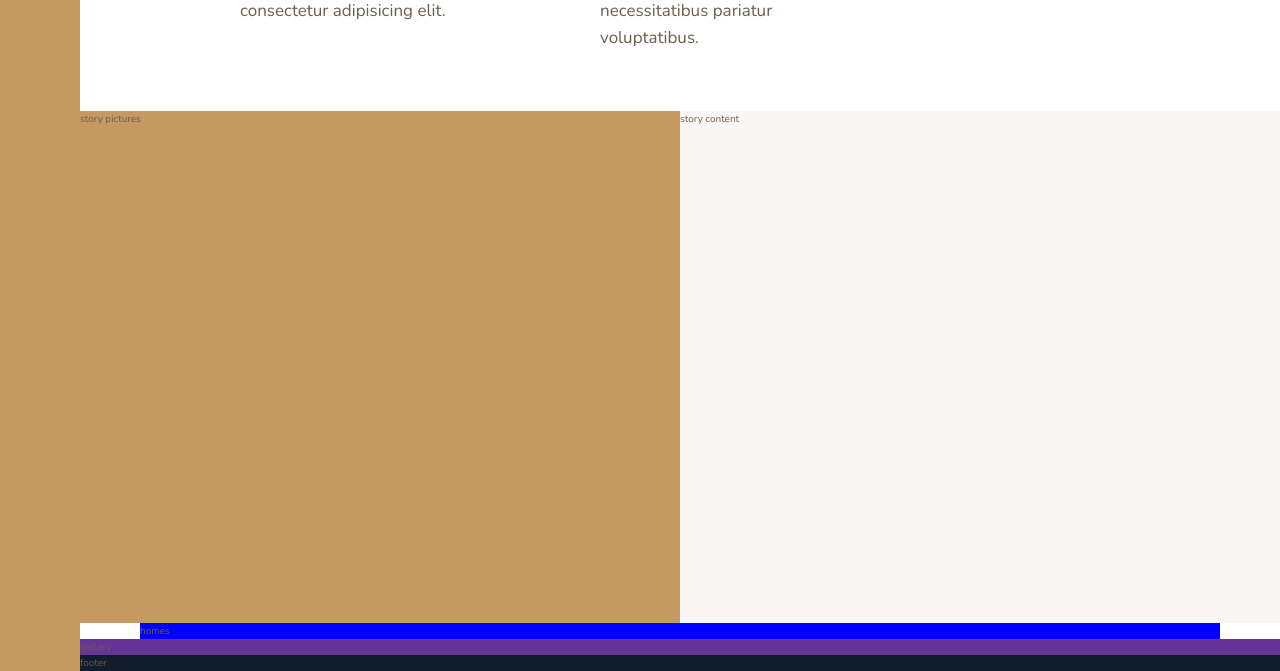
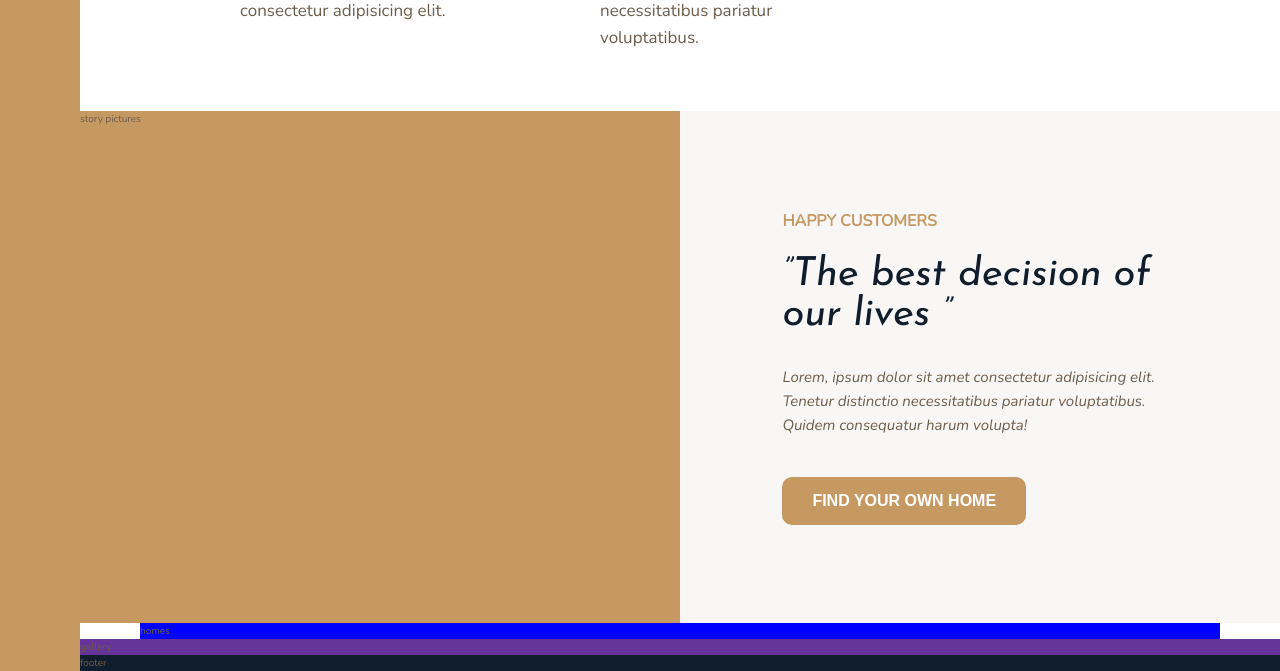
Before and after one commit to salmayaser/Nexter, a website: page index.html in a window 1280 px wide. Shown: the part 1065-1736 px from the top of the page. Drawn offline with nearby package versions, Linux system fonts and the light colour scheme.

Commit message:
adding content is story section

```diff
--- a/index.html
+++ b/index.html
@@ -81,7 +81,18 @@
       </div>
     </div>
     <div class="story__pictures">story pictures</div>
-    <div class="story__content">story content</div>
+    <div class="story__content">
+      <h3 class="heading-3 mb-sm">Happy customers</h3>
+      <h2 class="heading-2 heading-2--dark mb-md">
+        &rdquo;The best decision of our lives &rdquo;
+      </h2>
+      <p class="story__text">
+        Lorem, ipsum dolor sit amet consectetur adipisicing elit. Tenetur
+        distinctio necessitatibus pariatur voluptatibus. Quidem consequatur
+        harum volupta!
+      </p>
+      <button class="btn">Find your own home</button>
+    </div>
     <div class="homes">homes</div>
     <div class="gallary">gallary</div>
     <div class="footer">footer</div>
--- a/sass/_story.scss
+++ b/sass/_story.scss
@@ -7,5 +7,16 @@
   &__content {
     background-color: $color-grey-light-1;
     grid-column: col-start 5 / full-end;
+    padding: 6rem 8vw;
+    display: flex;
+    flex-direction: column;
+    justify-content: center;
+    align-items: flex-start;
+  }
+
+  &__text {
+    font-size: 1.5rem;
+    font-style: italic;
+    margin-bottom: 4rem;
   }
 }
--- a/sass/_typography.scss
+++ b/sass/_typography.scss
@@ -4,12 +4,29 @@
 }
 
 .heading-1 {
+  @extend %heading;
 }
 .heading-2 {
+  @extend %heading;
+  font-size: 4rem;
+  line-height: 1;
+  font-style: italic;
+
+  &--light {
+    color: $font-display;
+  }
+
+  &--dark {
+    color: $color-secondary;
+  }
 }
 .heading-3 {
+  font-size: 1.6rem;
+  color: $color-primary;
+  text-transform: uppercase;
 }
 .heading-4 {
+  @extend %heading;
   font-size: 1.7rem;
 
   &--light {
@@ -20,3 +37,34 @@
     color: $color-secondary;
   }
 }
+
+.btn {
+  border: none;
+  outline: none;
+  font-size: 1.6rem;
+  background-color: $color-primary;
+  color: #fff;
+  text-transform: uppercase;
+  padding: 1.5rem 3rem;
+  border-radius: 10px;
+  font-weight: 700;
+  cursor: pointer;
+  transition: all 0.2s;
+
+  &:hover {
+    background-color: $color-primary-dark;
+  }
+}
+
+.mb-sm {
+  margin-bottom: 2rem;
+}
+.mb-md {
+  margin-bottom: 3rem;
+}
+.mb-lg {
+  margin-bottom: 4rem;
+}
+.mb-xl {
+  margin-bottom: 5rem;
+}
```
Also changed, not shown: css/styles.css, 1 other file.
